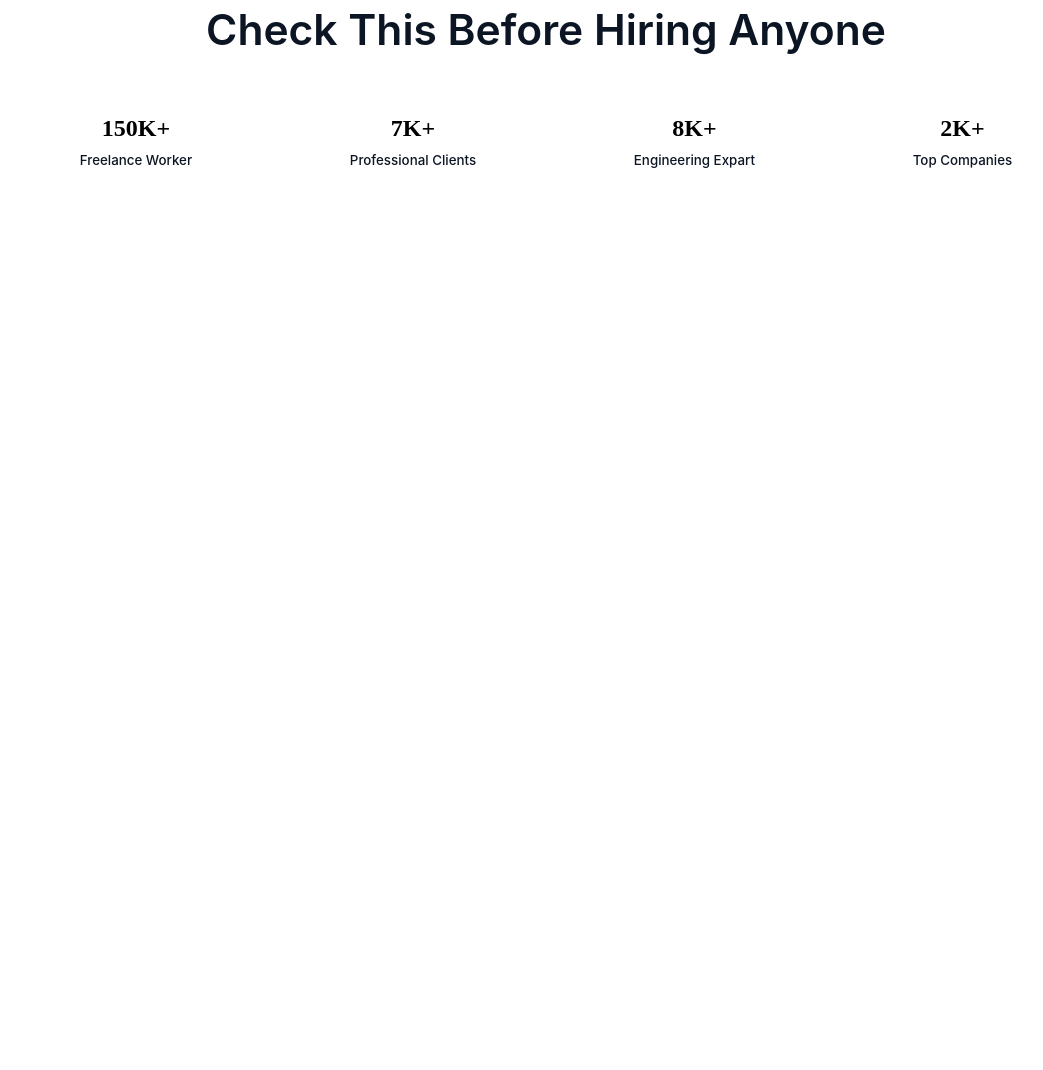
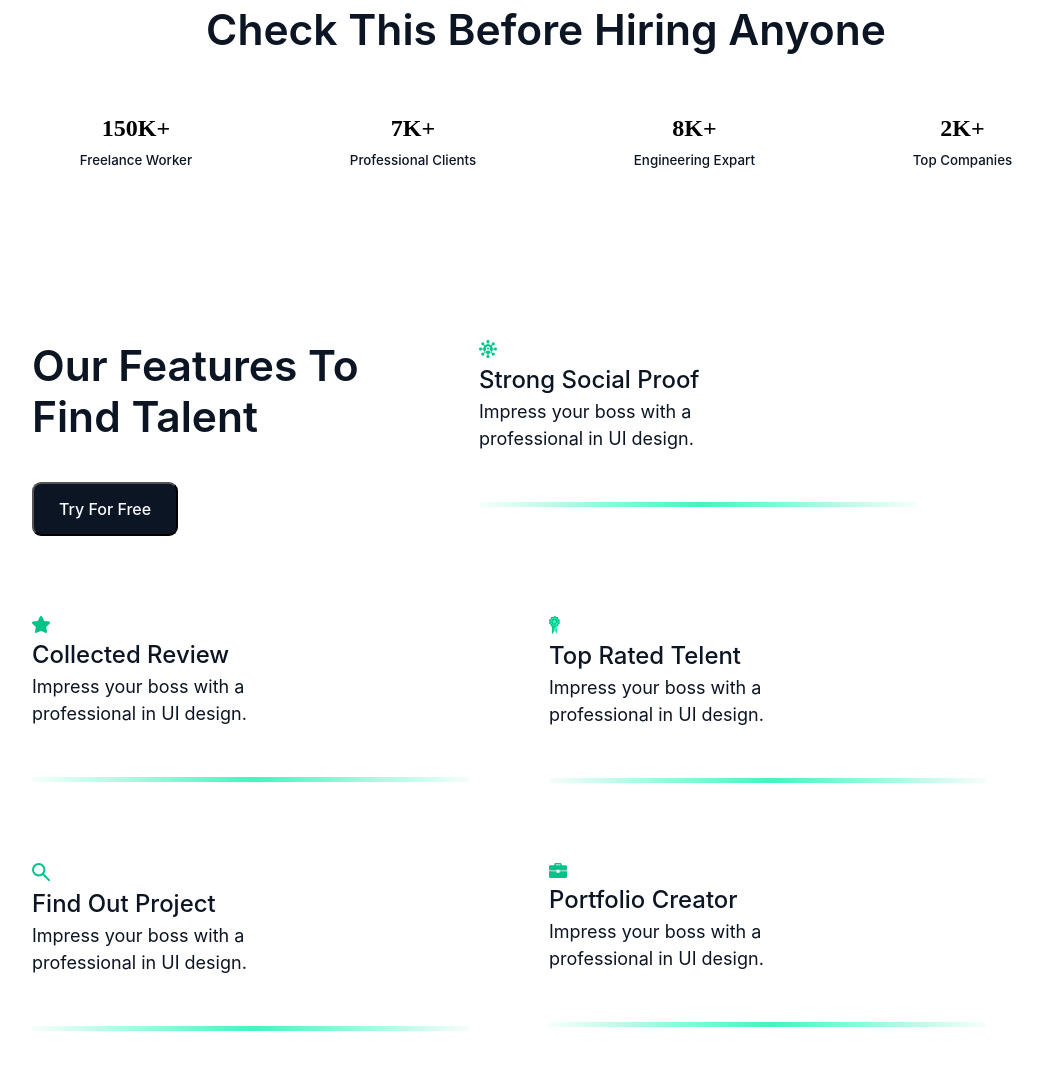
Before and after one commit to toxtaboyevyahyo/mixin, a plain HTML site: page index.html in a window 1280 px wide. Shown: the part 1102-2172 px from the top of the page, without its empty margins (94-1137 px from the left). Before the commit the page ends 1402 px from the top, so only its background shows below. Drawn offline with Linux system fonts and the light colour scheme.

Commit message:
mainintro

```diff
--- a/index.html
+++ b/index.html
@@ -91,6 +91,47 @@
                 </ul>
             </div>
         </section>
+
+        <section class="intro">
+            <div class="container intro_container">
+                <ul class="intro_list">
+                    <li class="intro_item">
+                        <h1 class="intro_title">our features to find talent</h1>
+                        <button class="intro_btn">Try For Free</button>
+                    </li>
+                    <li class="intro_item">
+                        <img src="./images/snow.svg" alt="img">
+                        <h3 class="intro-title">Strong Social Proof</h3>
+                        <p class="intro_text">Impress your boss with a professional in UI design.</p>
+                        <span class="intro_span"></span>
+                    </li>
+                    <li class="intro_item">
+                        <img src="./images/ull.svg" alt="img">
+                        <h3 class="intro-title">Collected Review</h3>
+                        <p class="intro_text">Impress your boss with a professional in UI design.</p>
+                        <span class="intro_span"></span>
+                    </li>
+                    <li class="intro_item">
+                        <img src="./images/lam.svg" alt="img">
+                        <h3 class="intro-title">Top Rated Telent</h3>
+                        <p class="intro_text">Impress your boss with a professional in UI design.</p>
+                        <span class="intro_span"></span>
+                    </li>
+                    <li class="intro_item">
+                        <img src="./images/lupa.svg" alt="img">
+                        <h3 class="intro-title">Find Out Project</h3>
+                        <p class="intro_text">Impress your boss with a professional in UI design.</p>
+                        <span class="intro_span"></span>
+                    </li>
+                    <li class="intro_item">
+                        <img src="./images/muc.svg" alt="img">
+                        <h3 class="intro-title">Portfolio Creator</h3>
+                        <p class="intro_text">Impress your boss with a professional in UI design.</p>
+                        <span class="intro_span"></span>
+                    </li>
+                </ul>
+            </div>
+        </section>
     </main>
 
 </body>
--- a/main.css
+++ b/main.css
@@ -177,3 +177,65 @@ ul {
     font-weight: 500;
     line-height: 150%;
 }
+
+
+.intro{
+    width: 1140px;
+    height: 1080px;
+    margin: 0 auto;
+    padding-bottom: 130px;
+}
+.intro_list{
+    display: flex;
+    flex-wrap: wrap;
+}
+.intro_item{
+    margin: 40px;
+}
+.intro_title{
+    width: 367px;
+    margin-bottom: 15px;
+    color: var(--Font, #0C1523);
+    font-family: Inter;
+    font-size: 42.536px;
+    font-style: normal;
+    font-weight: 600;
+    line-height: normal;
+    text-transform: capitalize;
+    margin-bottom: 40px;
+}
+.intro_btn{
+    color: var(--Gray, #FAFBFF);
+    font-family: Inter;
+    font-size: 16px;
+    font-style: normal;
+    font-weight: 500;
+    line-height: normal;
+    padding: 15px 25px;
+    border-radius: 9px;
+    background: var(--Font, #0C1523);
+}
+.intro-title{
+    color: var(--Font, #0C1523);
+    font-family: Inter;
+    font-size: 23.94px;
+    font-style: normal;
+    font-weight: 500;
+    line-height: 150%;
+}
+.intro_text{
+    width: 290px;
+    color: var(--Font, #0C1523);
+    font-family: Inter;
+    font-size: 18px;
+    font-style: normal;
+    font-weight: 400;
+    line-height: 150%;
+    margin-bottom: 50px;
+}
+.intro_span{
+    width: 437px;
+    height: 5px;
+    display: block;
+    background: linear-gradient(270deg, rgba(65, 245, 192, 0.05) 0%, #41F5C0 49.29%, rgba(65, 245, 192, 0.05) 100%);
+}
```
Also changed, not shown: images/lam.svg (added), images/lupa.svg (added), images/muc.svg (added), images/snow.svg (added), images/ull.svg (added).
